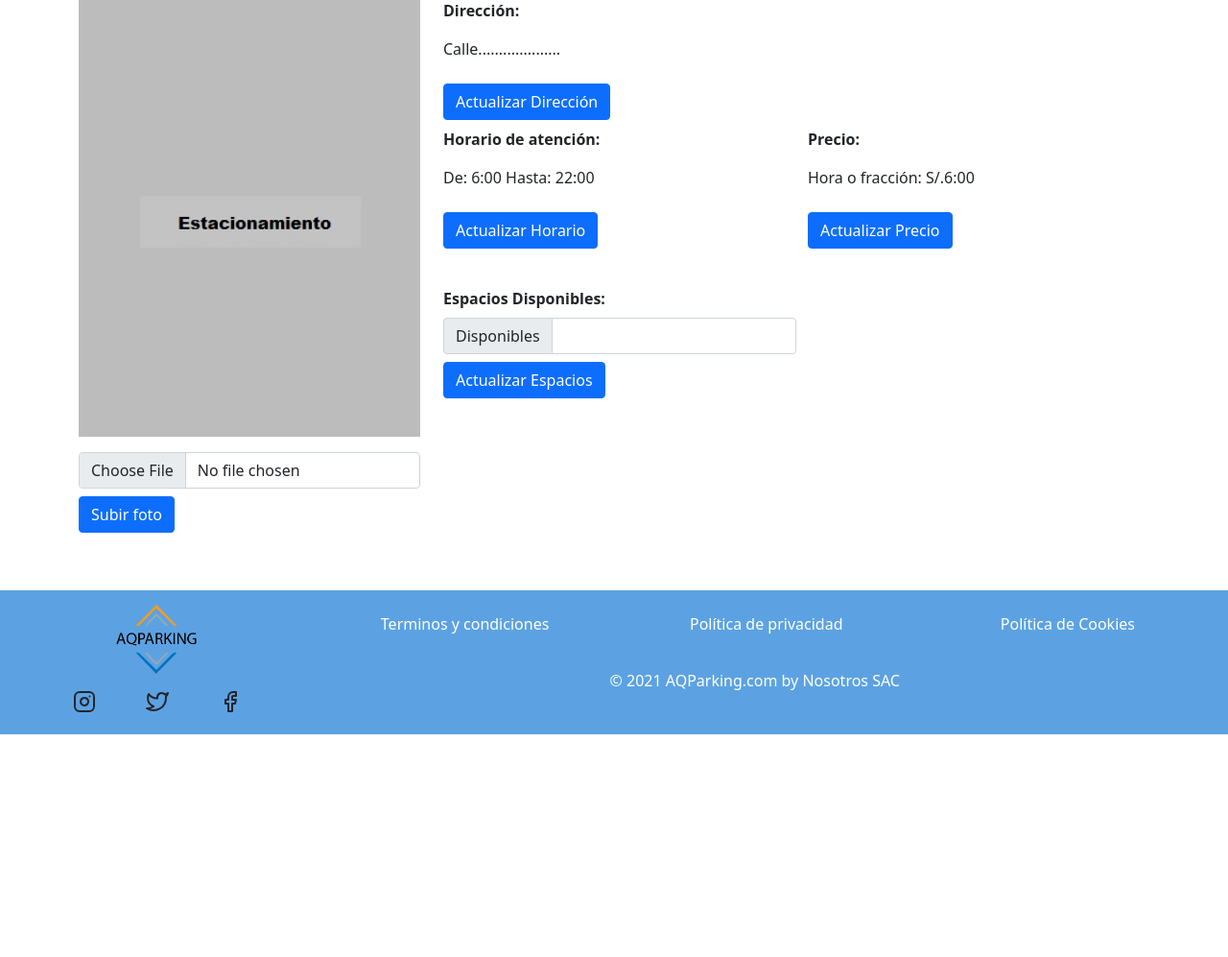
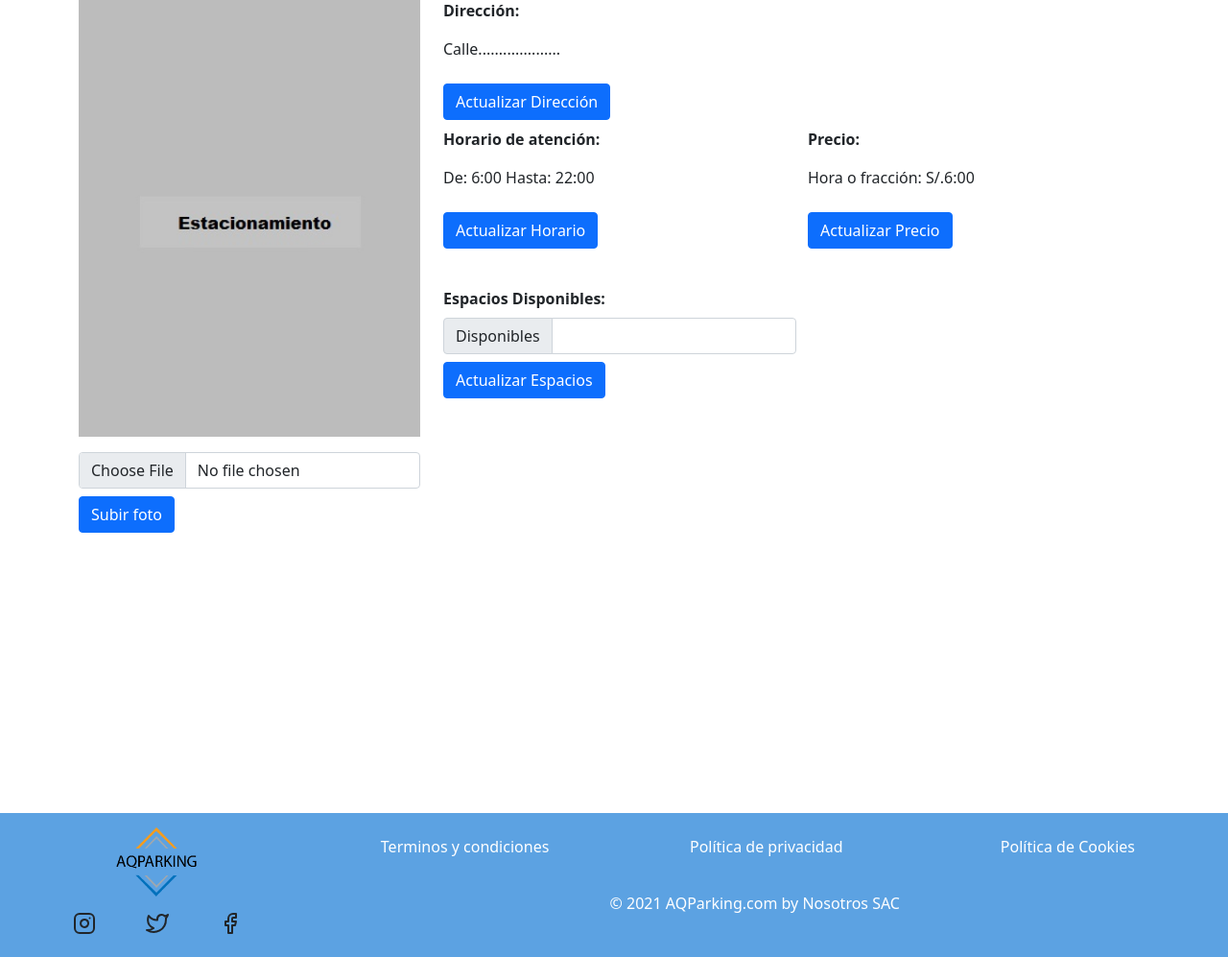
Before and after one commit to JosCha94/AQParking, a PHP site: page /estacionamiento-cuenta.html in a window 1280 px wide. Shown: the part 222-1219 px from the top of the page at 96% size. Before the commit the page ends 987 px from the top, so only its background shows below. Run offline with PHP 8.4, Linux system fonts and the light colour scheme.

Commit message:
no sirve quitarle ph-100 a todo asi q regresa

```diff
--- a/css/estilos.css
+++ b/css/estilos.css
@@ -115,11 +115,11 @@ label, ::-webkit-input-placeholder {
 }
 
 /* PARA Q SE MUESTRE 100 DE ALTO EN PANTALLAS GRANDES Y NO SE DESACOMODE EN PANTALLAS PEQUEÑAS */
-/* .ph-100{
+.ph-100{
     height: 100%;
 }
 @media (min-height: 650px) {
   .ph-100 {
     height: 100vh;
   }
-} */
+}
```
